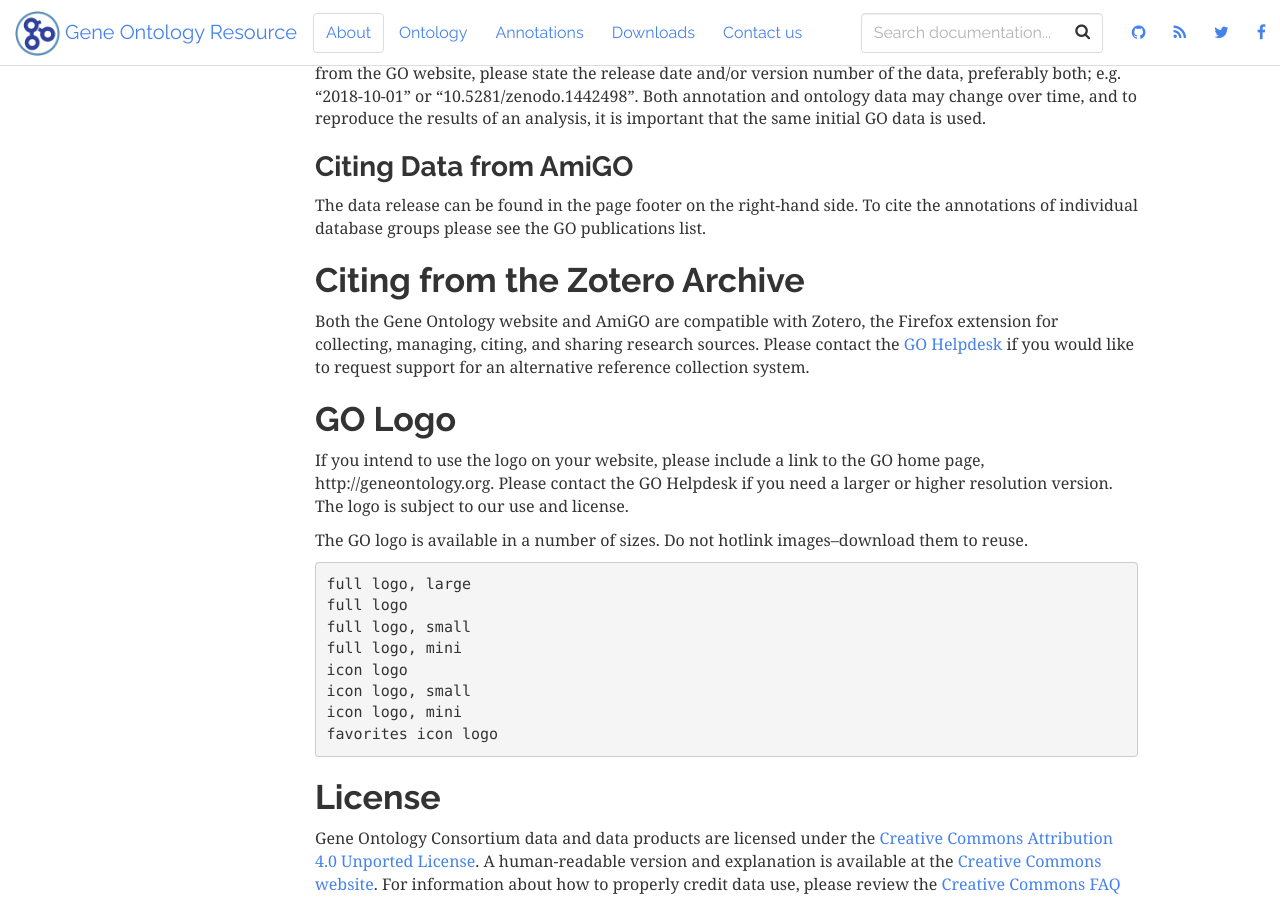
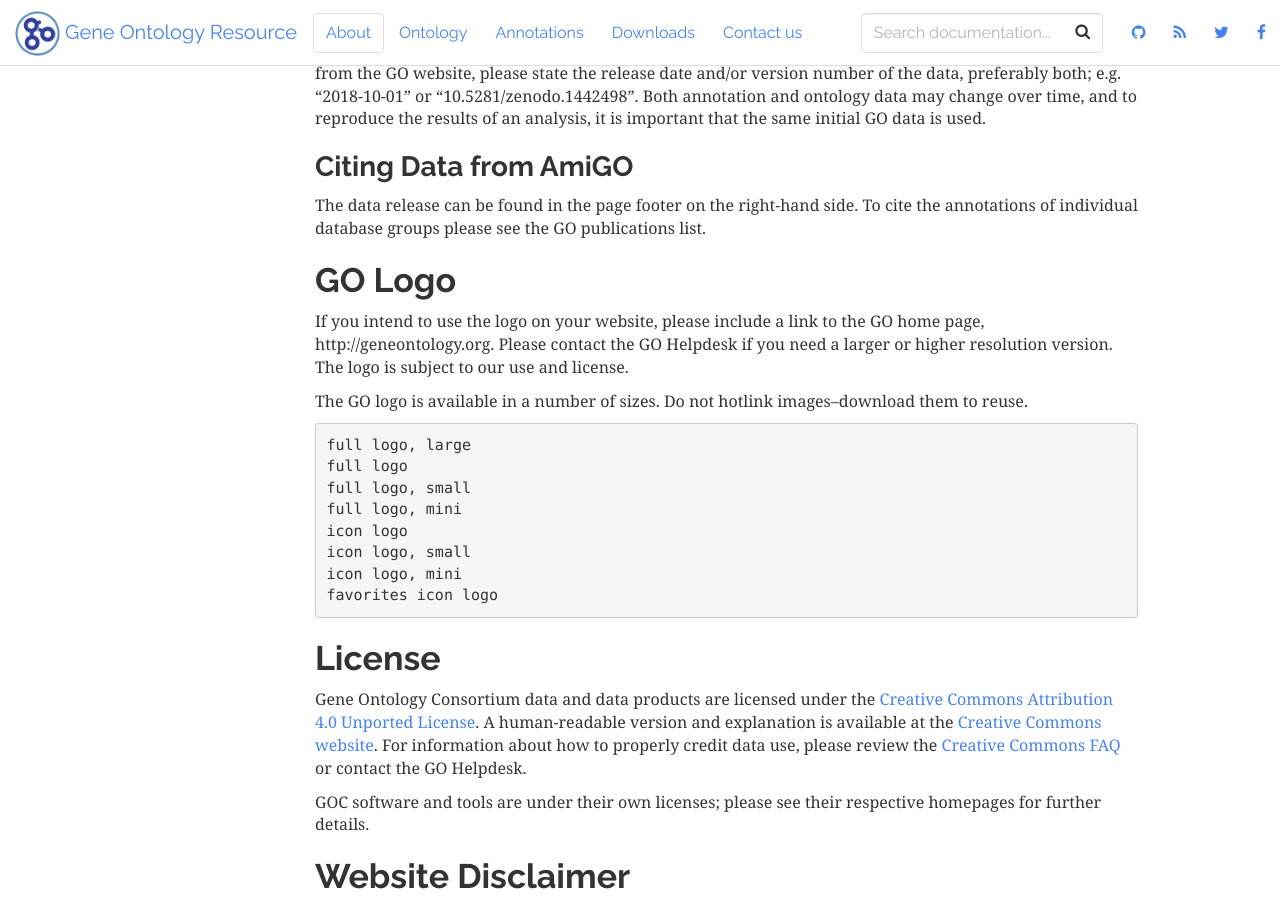
Before and after one commit to geneontology/geneontology.github.io, a Jekyll site: the page built from _docs/go-citation-policy.md, in a window 1280 px wide and 900 px high, scrolled down 586 px. Built offline with Jekyll 4.4.1, drawn with Linux system fonts in a browser that asks for light colours; nearby versions of some CDN libraries.

Commit message:
Update go-citation-policy.md

```diff
--- a/_docs/go-citation-policy.md
+++ b/_docs/go-citation-policy.md
@@ -24,10 +24,6 @@ If you wish to cite data provided by the Gene Ontology project, either from AmiG
 
 The data release can be found in the page footer on the right-hand side. To cite the annotations of individual database groups please see the GO publications list.
 
-## Citing from the Zotero Archive
-
-Both the Gene Ontology website and AmiGO are compatible with Zotero, the Firefox extension for collecting, managing, citing, and sharing research sources. Please contact the <a href="http://help.geneontology.org">GO Helpdesk</a> if you would like to request support for an alternative reference collection system.
-
 ## GO Logo
 
 If you intend to use the logo on your website, please include a link to the GO home page, http://geneontology.org. Please contact the GO Helpdesk if you need a larger or higher resolution version. The logo is subject to our use and license.
```
